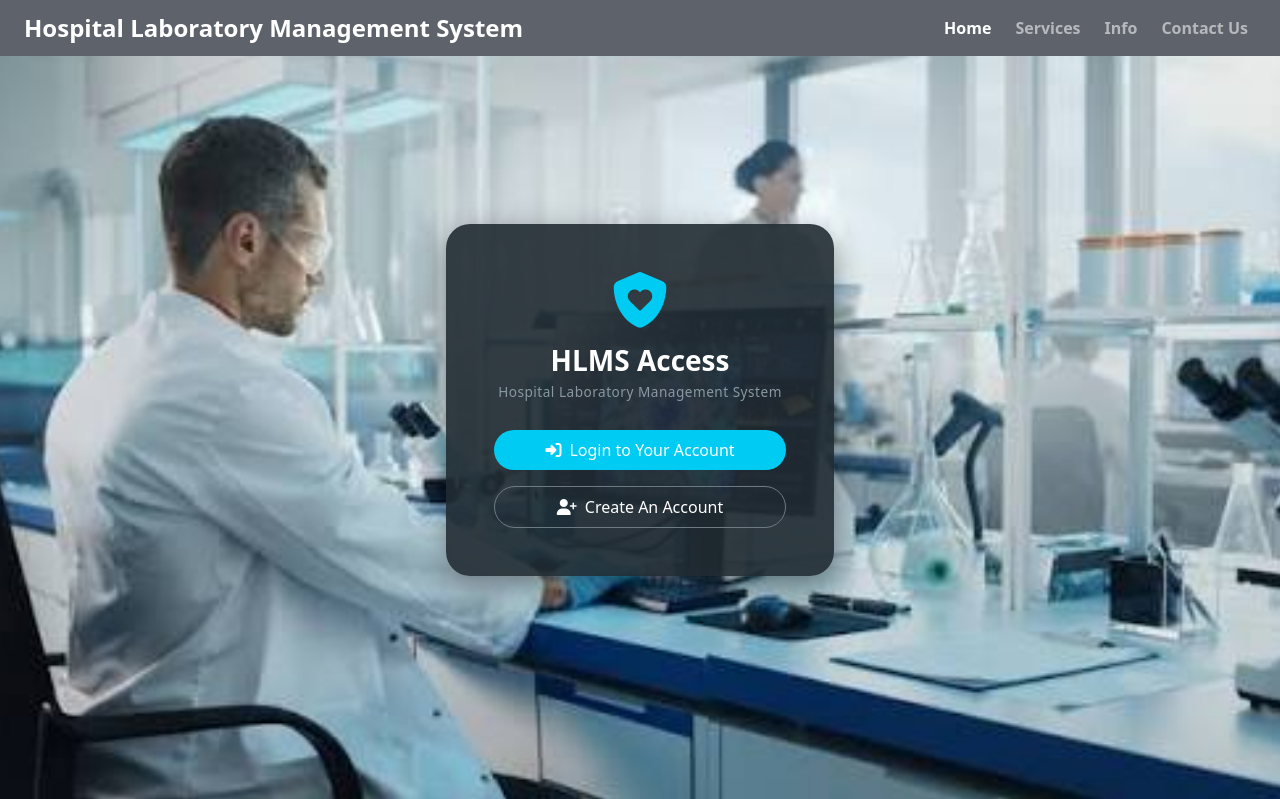
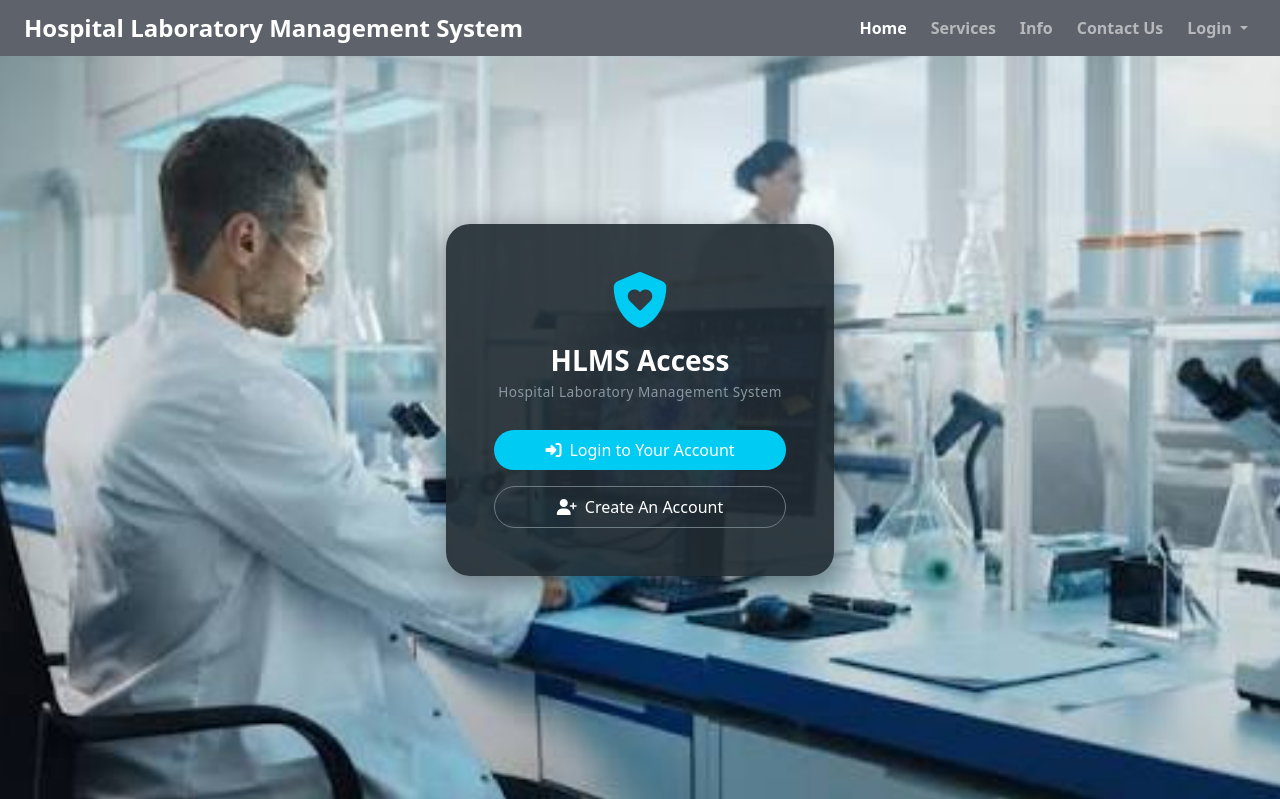
Before and after one commit to Ashagiri/Hos-Lab-Era, a Django app: page / in a window 1280 px wide. Shown: the top 799 px of the page. Run offline with Django 5.2, Linux system fonts and the light colour scheme; some libraries are stand-ins or nearby versions.

Commit message:
feat: Add login dropdown with links to Admin and Technician pages; update URL routing for technician login

```diff
--- a/core/templates/laboratory/home.html
+++ b/core/templates/laboratory/home.html
@@ -42,6 +42,18 @@
             </li>
             <li class="nav-item">
               <a class="nav-link fw-bold" href="#contact">Contact Us</a>
+            </li>
+            <li class="nav-item dropdown">
+              <a class="nav-link dropdown-toggle fw-bold" href="#" role="button" data-bs-toggle="dropdown" aria-expanded="false">
+                Login
+              </a>
+              <ul class="dropdown-menu">
+                <!-- 1. Dynamically links to the Django Admin page -->
+                <li><a class="dropdown-item" href="{% url 'admin:index' %}">Admin</a></li>
+
+                <!-- 2. Links to your technician page (using dynamic urls is highly recommended) -->
+                <li><a class="dropdown-item" href="{% url 'technician' %}">Technician</a></li>
+              </ul>
             </li>
           </ul>
         </div>
--- a/core/urls.py
+++ b/core/urls.py
@@ -2,6 +2,7 @@ from django.contrib import admin
 from django.urls import path
 from django.conf import settings
 from django.conf.urls.static import static
+from accounts import views as account_views
 
 # Explicit views imports from your local application nodes
 from laboratory.views import (
@@ -47,6 +48,10 @@ urlpatterns = [
     path('accounts/register/', register_view, name='register'),
     path('accounts/login/', login_view, name='login'),
 
+    path('admin/', admin.site.urls),
+   # This matches {% url 'technician' %}
+   path('technician/', account_views.technician_login_view, name='technician'),
+
 ]
 
 # Serve Static Assets During Local Development Sharding
```
Also changed, not shown: core/templates/laboratory/technician.html (+7 -0 lines).
